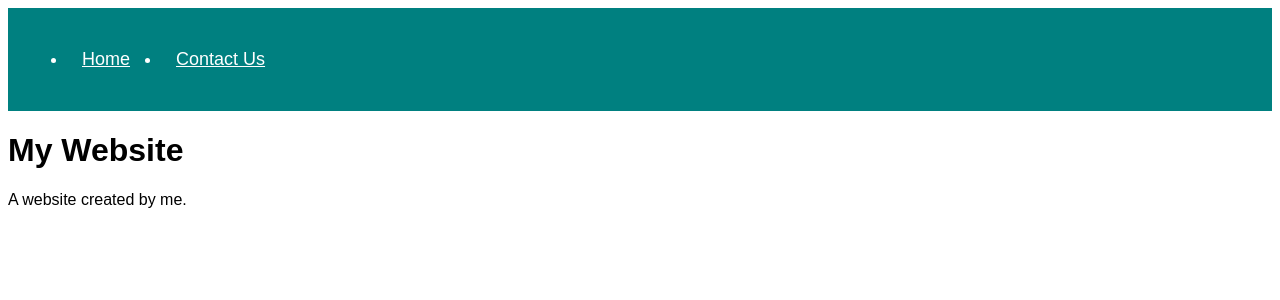
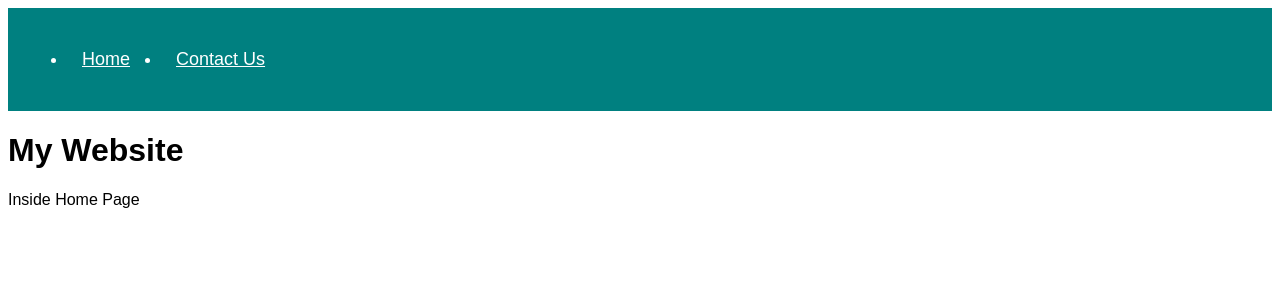
Before and after one commit to alphapython211/django-git, a Django app: page /home in a window 1280 px wide. Shown: the top 300 px of the page. Run offline with Django 5.2, Linux system fonts and the light colour scheme.

Commit message:
changes in home.html

```diff
--- a/django_git/templates/home.html
+++ b/django_git/templates/home.html
@@ -15,7 +15,7 @@ body {
 <body>
 
 <h1>My Website</h1>
-<p>A website created by me.</p>
+<p>Inside Home Page</p>
 
 </body>
 </html>
```
